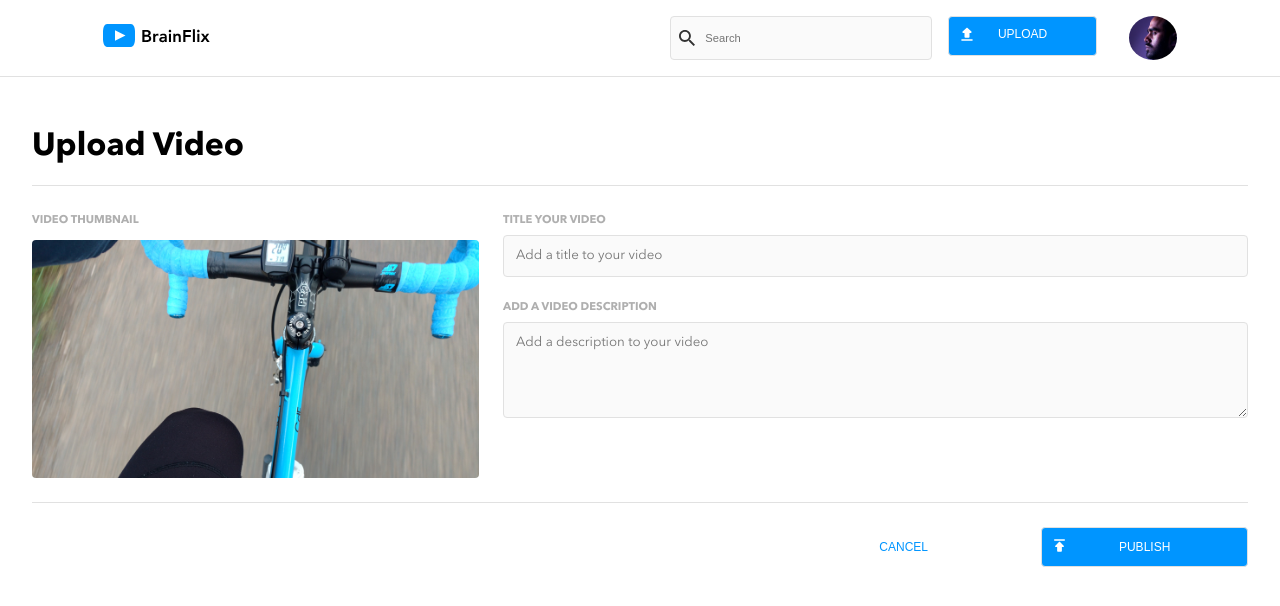
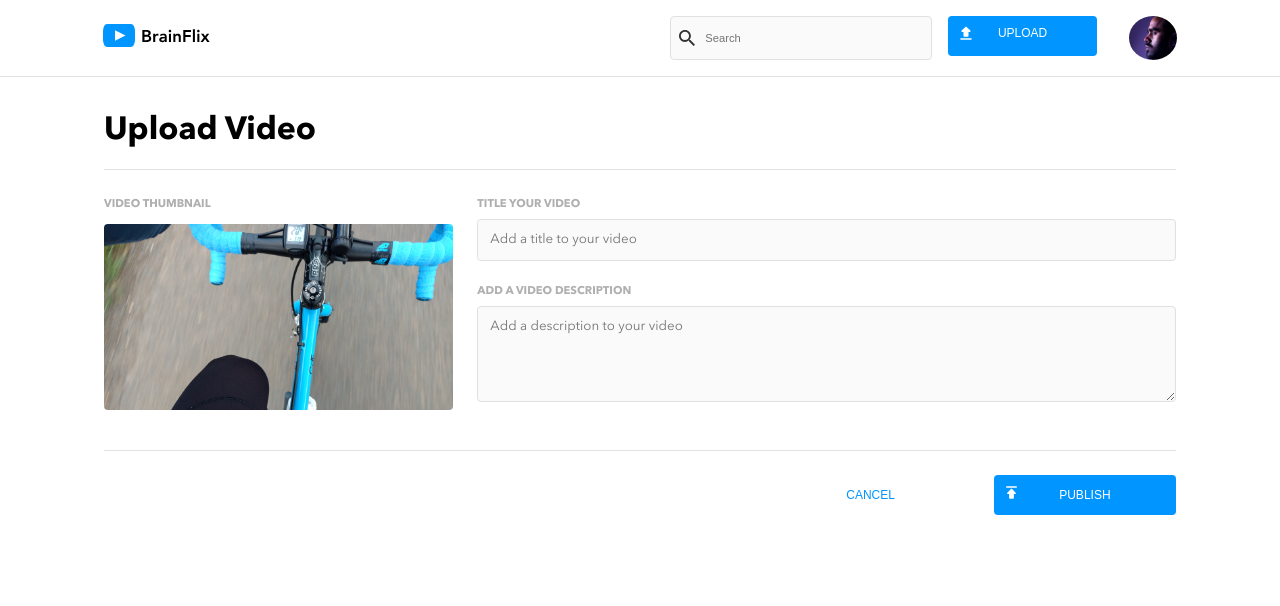
Before and after one commit to alisapromthep/alisa-promthep-brainflix, a React (Create React App) app: page /upload in a window 1280 px wide. Shown: the top 606 px of the page. Built offline with nearby package versions, Linux system fonts and the light colour scheme.

Commit message:
uploadpage desktop styling finished, thumnail photo and form aligned

```diff
--- a/src/App.scss
+++ b/src/App.scss
@@ -33,7 +33,7 @@ body {
 
   &__container{
     @include button-reset;
-    @include boxes-border;
+    border-radius: 4px;
     background-color: $primary_brainflix-blue;
     width: 100%;
     padding: 0.5rem;
@@ -74,18 +74,4 @@ body {
     @extend .button__upload-icon;
   }
 
-
 }
-.container {
-  @include desktop {
-    display: flex;
-    justify-content: center;
-    padding: 1rem 3rem;
-  }
-
-  &__aboutvideo {
-    @include desktop {
-      width: 65vw;
-    }
-  }
-}
--- a/src/components/UploadForm/UploadForm.scss
+++ b/src/components/UploadForm/UploadForm.scss
@@ -6,11 +6,16 @@
 
     &__container {
 
+        @include tablet {
+            @include divider;
+            padding: 1rem 0;
+        }
+
         @include desktop {
             display: flex;
             justify-content: center;
             align-items: baseline;
-            margin-bottom: 1.5rem;
+            padding: 1.5rem 0;
         }
 
     }
@@ -24,8 +29,8 @@
             margin-bottom: 1rem;
 
             @include desktop {
-                margin: 0 1.5rem 0 0;
-                width: 60%;
+                width: 50%;
+                margin-right: 1.5rem;
             }
         }
 
@@ -50,7 +55,6 @@
 
     &__input-container {
         @include flex-column;
-        margin: 1rem 0;
 
         @include desktop {
             margin: 0;
@@ -79,8 +83,6 @@
     &__button-container {
 
         @include tablet {
-            @include divider;
-            border-bottom: none;
             padding-top: 1.5rem;
             display: flex;
             flex-direction: row-reverse;
--- a/src/pages/HomePage/HomePage.js
+++ b/src/pages/HomePage/HomePage.js
@@ -1,3 +1,4 @@
+import './HomePage.scss'
 import React, { Component } from 'react';
 import VideoPlayer from '../../components/VideoPlayer/VideoPlayer';
 import VideoDescription from '../../components/VideoDescription/VideoDescription';
--- a/src/pages/HomePage/Homepage.scss
+++ b/src/pages/HomePage/Homepage.scss
@@ -0,0 +1,19 @@
+@use '../../styles/partials/color' as *;
+@use '../../styles/partials/mixins' as *;
+
+
+.container {
+
+    @include desktop {
+
+        @include desktop-padding;
+        display: flex;
+        justify-content: center;
+    }
+
+    &__aboutvideo {
+        @include desktop {
+        width: 65vw;
+        }
+    }
+}
--- a/src/pages/UploadPage/UploadPage.js
+++ b/src/pages/UploadPage/UploadPage.js
@@ -2,7 +2,6 @@ import React from 'react';
 import './UploadPage.scss';
 import UploadForm from '../../components/UploadForm/UploadForm';
 import {Component} from 'react';
-import {Redirect} from 'react-router-dom';
 import UploadComplete from '../../components/UploadComplete/UploadComplete';
 
 
--- a/src/pages/UploadPage/UploadPage.scss
+++ b/src/pages/UploadPage/UploadPage.scss
@@ -8,16 +8,13 @@
 
     @include tablet {
         @include tablet-padding;
+    }
 
+    @include desktop {
+        padding: 1rem 6.5rem;
     }
 
     &__header {
         padding: 1rem 0;
-
-        @include tablet {
-            @include divider;
-            border-top: none;
-            margin-bottom: 1.5rem;
-        }
     }
 }
--- a/src/styles/partials/_mixins.scss
+++ b/src/styles/partials/_mixins.scss
@@ -19,6 +19,11 @@
 @mixin tablet-padding {
     padding: 2rem;
 }
+
+@mixin desktop-padding {
+    padding: 1rem 3rem;
+}
+
 
 @mixin flex-column {
     display: flex;
```
